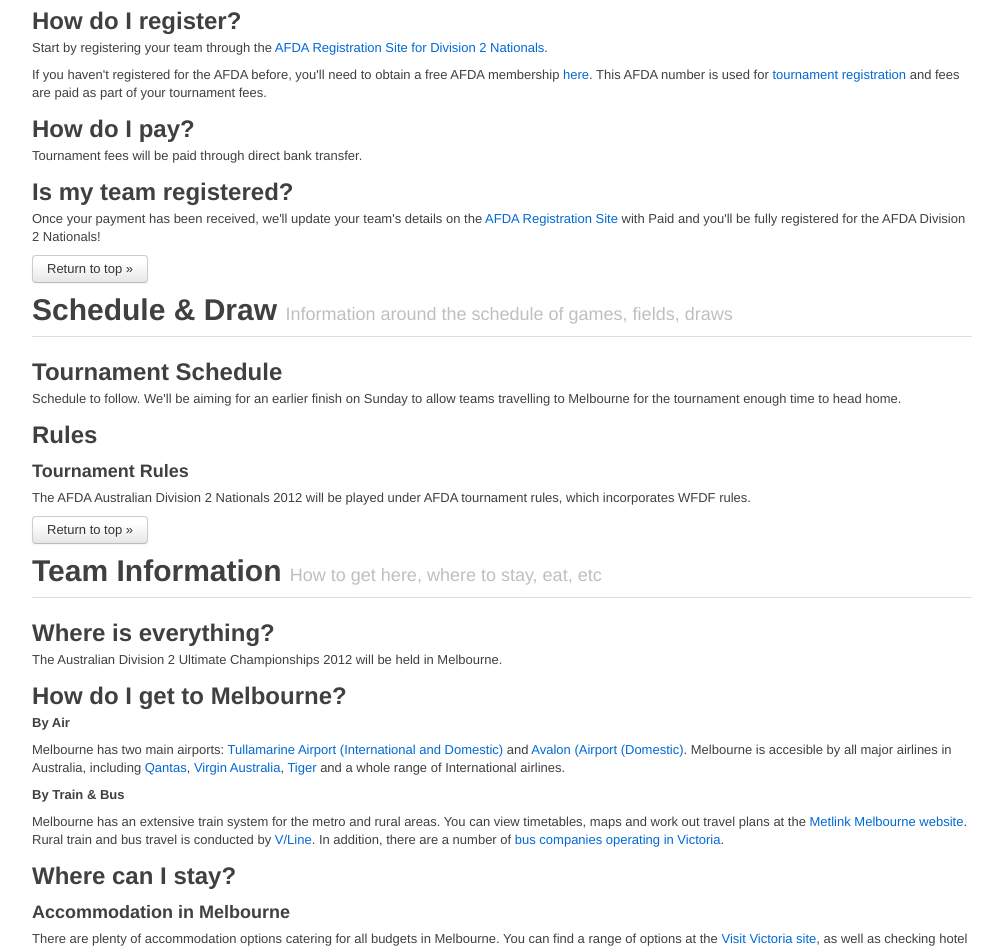
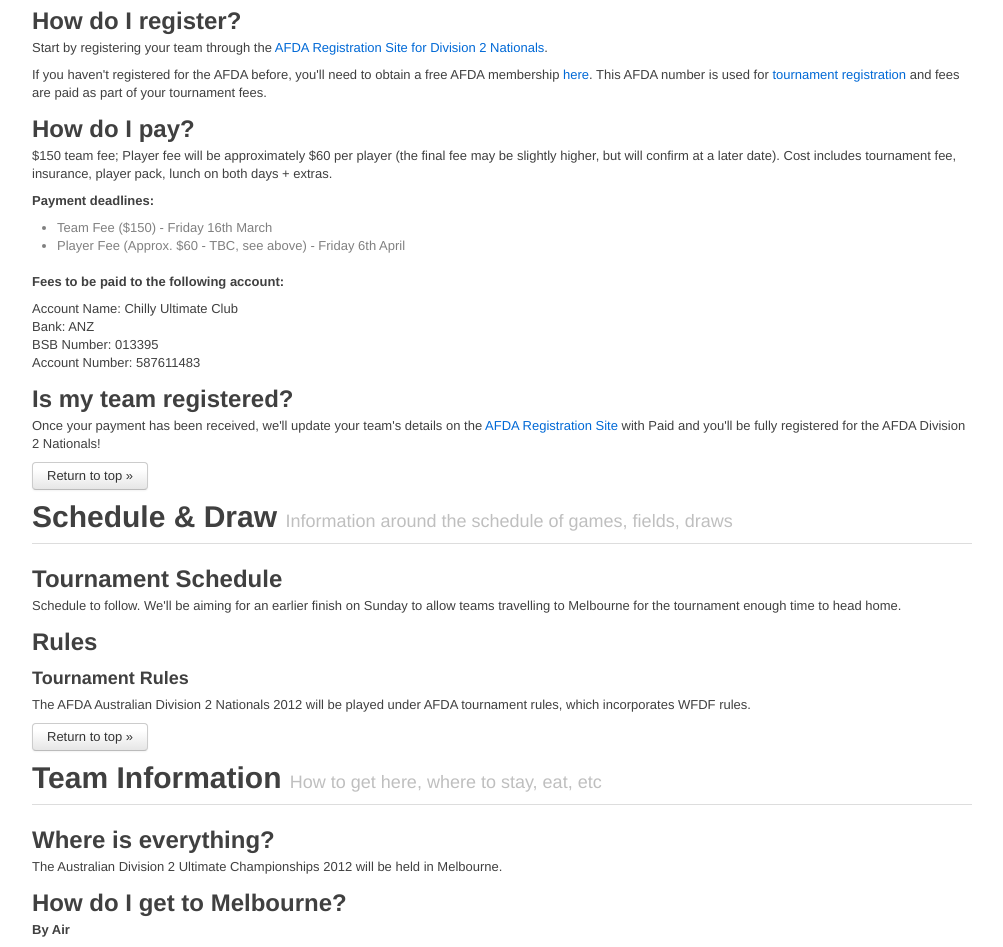
Before and after one commit to mence/div2nationals, a plain HTML site: page index.html in a window 1280 px wide. Shown: the part 1990-2937 px from the top of the page, without its empty margins (138-1141 px from the left). Drawn offline with Linux system fonts and the light colour scheme.

Commit message:
Updated registration fees

```diff
--- a/index.html
+++ b/index.html
@@ -210,7 +210,20 @@
           <p>If you haven't registered for the AFDA before, you'll need to obtain a free AFDA membership <a href="http://afda.com/editmember.php?action=add" target="_top">here</a>. This AFDA number is used for <a href="http://afda.com/rego/showcompetition.php?competitionid=1179" target="_top">tournament registration</a> and fees are paid as part of your tournament fees. </p>
 
           <h2>How do I pay?</h2>
-          <p>Tournament fees will be paid through direct bank transfer.</p>
+          <p>$150 team fee; Player fee will be approximately $60 per player (the final fee may be slightly higher, but will confirm at a later date). Cost includes tournament fee, insurance, player pack, lunch on both days + extras.</p>
+          <p><b>Payment deadlines:</b></p>
+          <ul>
+            <li>Team Fee ($150) - Friday 16th March</li>
+            <li>Player Fee (Approx. $60 - TBC, see above) - Friday 6th April</li>
+          </ul>
+
+          <p><b>Fees to be paid to the following account:</b></p>
+          <p>
+            Account Name: Chilly Ultimate Club<br>
+            Bank: ANZ<br>
+            BSB Number: 013395<br>
+            Account Number: 587611483
+          </p>
 
           <h2>Is my team registered?</h2>
           <p>Once your payment has been received, we'll update your team's details on the <a href="http://afda.com/rego/showcompetition.php?competitionid=1179" target="_top">AFDA Registration Site</a> with Paid and you'll be fully registered for the AFDA Division 2 Nationals!</p>
```
